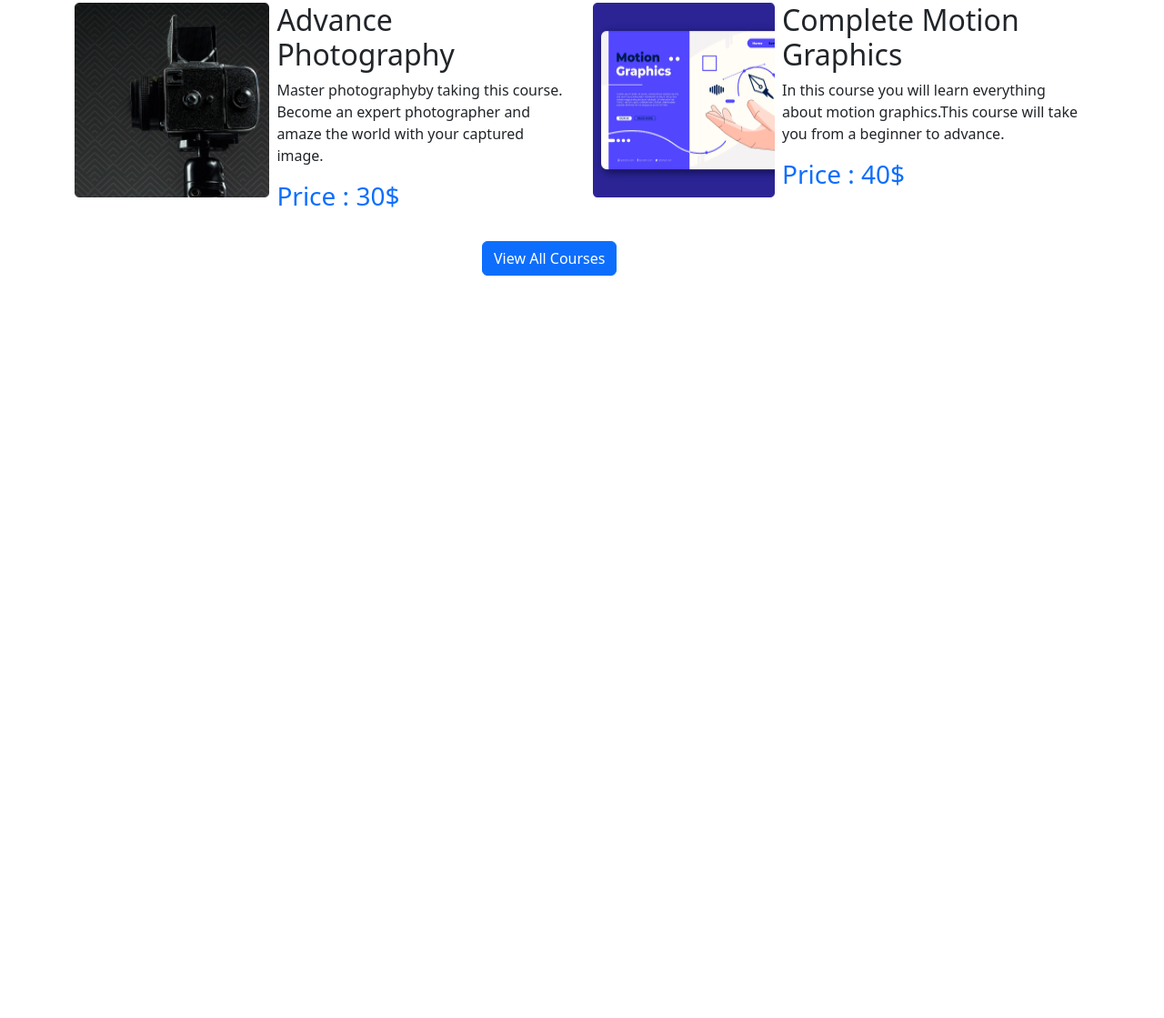
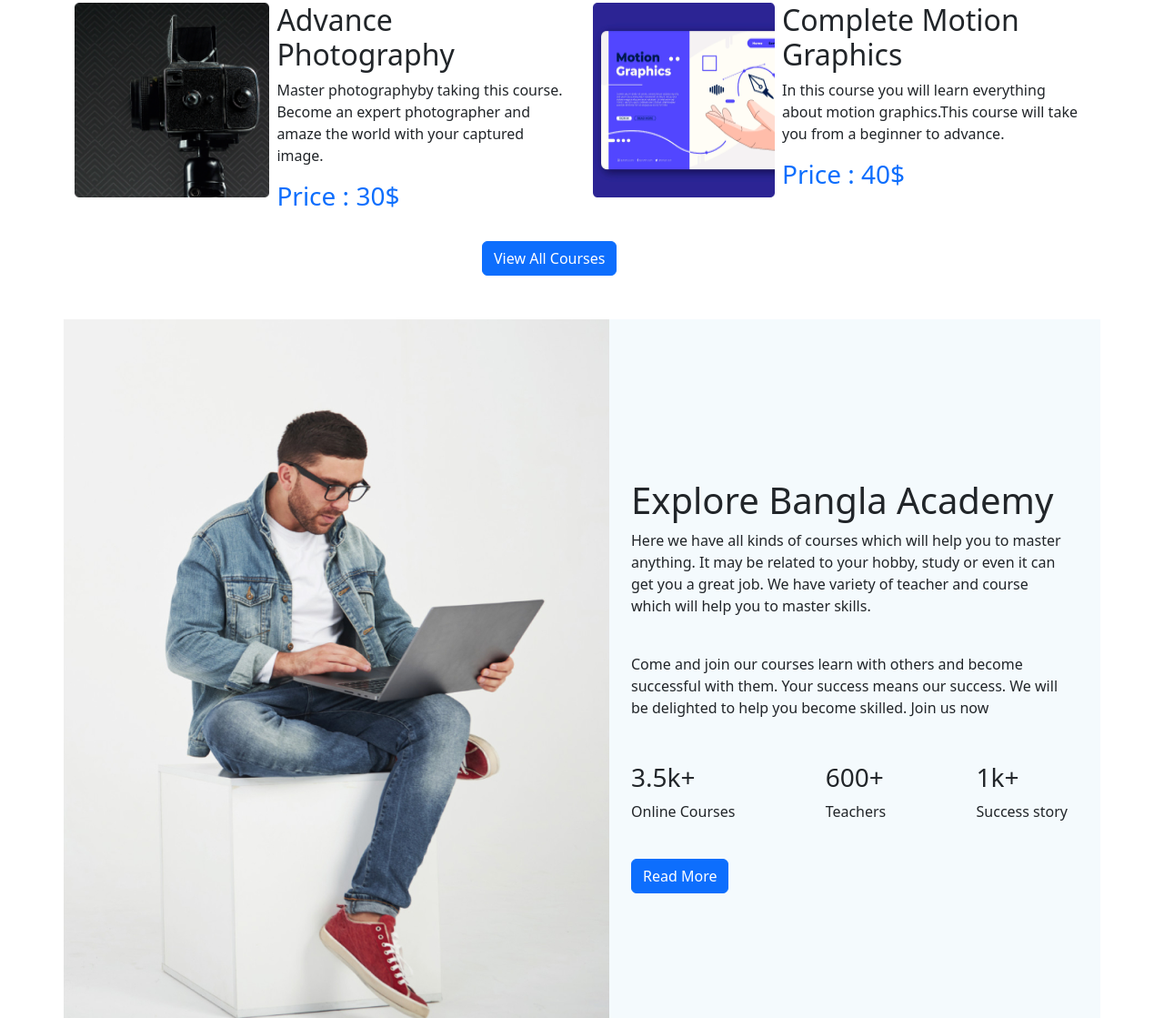
Before and after one commit to AmanatUMahmud/Bangla-Acamdey, a plain HTML site: page index.html in a window 1280 px wide. Shown: the part 1442-2561 px from the top of the page at 91% size. Before the commit the page ends 1793 px from the top, so only its background shows below. Drawn offline with nearby package versions, Linux system fonts and the light colour scheme.

Commit message:
explore bangla academy section done

```diff
--- a/index.html
+++ b/index.html
@@ -61,8 +61,11 @@
                         <div class="carousel-caption d-block">
                             <h1><span>Get Started</span>
                                 <br>
-                                <span>in digital learning</span></h1>
-                            <p class="w-50 text-center mx-auto">We provide best online courses in bangladesh. Our courses are designed to help those who have 0 skills. Our goal is to make everyone skilled</p>
+                                <span>in digital learning</span>
+                            </h1>
+                            <p class="w-50 text-center mx-auto">We provide best online courses in bangladesh. Our
+                                courses are designed to help those who have 0 skills. Our goal is to make everyone
+                                skilled</p>
                             <button class="btn btn-primary ">Get Started</button>
                         </div>
                     </div>
@@ -71,8 +74,11 @@
                         <div class="carousel-caption d-block">
                             <h1><span>We provide</span>
                                 <br>
-                                <span>Best Courses</span></h1>
-                            <p class="w-50 text-center mx-auto">We provide best online courses in bangladesh. Our courses are designed to help those who have 0 skills. Our goal is to make everyone skilled</p>
+                                <span>Best Courses</span>
+                            </h1>
+                            <p class="w-50 text-center mx-auto">We provide best online courses in bangladesh. Our
+                                courses are designed to help those who have 0 skills. Our goal is to make everyone
+                                skilled</p>
                             <button class="btn btn-primary ">Get Started</button>
                         </div>
                     </div>
@@ -81,8 +87,11 @@
                         <div class="carousel-caption d-block">
                             <h1><span>Join Now</span>
                                 <br>
-                                <span>And become successful</span></h1>
-                            <p class="w-50 text-center mx-auto">We provide best online courses in bangladesh. Our courses are designed to help those who have 0 skills. Our goal is to make everyone skilled</p>
+                                <span>And become successful</span>
+                            </h1>
+                            <p class="w-50 text-center mx-auto">We provide best online courses in bangladesh. Our
+                                courses are designed to help those who have 0 skills. Our goal is to make everyone
+                                skilled</p>
                             <button class="btn btn-primary ">Get Started</button>
                         </div>
                     </div>
@@ -109,7 +118,9 @@
         <section class="container">
             <div class="w-50 mx-auto mb-5">
                 <h1 class="text-center">Disscover our popular courses</h1>
-                <p class="text-center">It is a long established fact that a reader will be distracted by the readable content of a page when looking at its layout.We provide the best courses in bangladesh. Our courses are specially designed so that everyone can learn easily.</p>
+                <p class="text-center">It is a long established fact that a reader will be distracted by the readable
+                    content of a page when looking at its layout.We provide the best courses in bangladesh. Our courses
+                    are specially designed so that everyone can learn easily.</p>
             </div>
             <div>
                 <div class="row g-4">
@@ -117,7 +128,8 @@
                         <img src="images/course/course-1.png" class="img-fluid w-100" alt="">
                         <div class="ms-2">
                             <h2>Fundamentals Of UI/UX Design</h2>
-                            <p>Learn the basic things of UI/UX design.In this course we will use Figma. We will give you clear idea of UX/UI design.</p>
+                            <p>Learn the basic things of UI/UX design.In this course we will use Figma. We will give you
+                                clear idea of UX/UI design.</p>
                             <h3 class="text-primary">Price : 20$</h3>
                         </div>
                     </div>
@@ -125,7 +137,8 @@
                         <img src="images/course/course-2.png" class="img-fluid w-100" alt="">
                         <div class="ms-2">
                             <h2>Fundamentals Of Coding</h2>
-                            <p>Learn the basic things of coding.In this course we will teach you what is coding. Why we code. How it has revolutionized our world.</p>
+                            <p>Learn the basic things of coding.In this course we will teach you what is coding. Why we
+                                code. How it has revolutionized our world.</p>
                             <h3 class="text-primary">Price : 18$</h3>
                         </div>
                     </div>
@@ -133,7 +146,8 @@
                         <img src="images/course/course-3.png" class="img-fluid w-100" alt="">
                         <div class="ms-2">
                             <h2>Fundamentals Of Coding 2</h2>
-                            <p>This is the sequel course of our course "Fundamentals Of Coding". In this course we will know advanced things about coding.</p>
+                            <p>This is the sequel course of our course "Fundamentals Of Coding". In this course we will
+                                know advanced things about coding.</p>
                             <h3 class="text-primary">Price : 15$</h3>
                         </div>
                     </div>
@@ -141,7 +155,8 @@
                         <img src="images/course/course-4.png" class="img-fluid" alt="">
                         <div class="ms-2">
                             <h2>Basics of Social Media</h2>
-                            <p>Learn the basics  of Social media. How they came to be. How they have changed our whole world.</p>
+                            <p>Learn the basics of Social media. How they came to be. How they have changed our whole
+                                world.</p>
                             <h3 class="text-primary">Price : 10$</h3>
                         </div>
                     </div>
@@ -149,7 +164,8 @@
                         <img src="images/course/course-5.png" class="img-fluid" alt="">
                         <div class="ms-2">
                             <h2>Advance Photography</h2>
-                            <p>Master photographyby taking this course. Become an expert photographer and amaze the world with your captured image.</p>
+                            <p>Master photographyby taking this course. Become an expert photographer and amaze the
+                                world with your captured image.</p>
                             <h3 class="text-primary">Price : 30$</h3>
                         </div>
                     </div>
@@ -157,7 +173,8 @@
                         <img src="images/course/course-6.png" class="img-fluid" alt="">
                         <div class="ms-2">
                             <h2>Complete Motion Graphics</h2>
-                            <p>In this course you will learn everything about motion graphics.This course will take you from a beginner to advance.</p>
+                            <p>In this course you will learn everything about motion graphics.This course will take you
+                                from a beginner to advance.</p>
                             <h3 class="text-primary">Price : 40$</h3>
                         </div>
                     </div>
@@ -166,6 +183,38 @@
             <button class="btn btn-primary my-5 btn-margin">View All Courses</button>
         </section>
         <!-- popular coursees code ends here -->
+
+        <!-- explore the learning code strats here-->
+        <section class=" container-lg d-block d-md-flex bg-explore align-items-center ps-0 mb-5">
+            <img src="images/working.png" alt="" class="img-fluid">
+            <div class="m-4">
+                <h1>Explore Bangla Academy</h1>
+                <p>Here we have all kinds of courses which will help you to master anything. It may be related to your
+                    hobby, study or even it can get you a great job. We have variety of teacher and course which will
+                    help you to master skills.</p>
+                <br>
+                <p>Come and join our courses learn with others and become successful with them. Your success means our
+                    success. We will be delighted to help you become skilled.
+                    Join us now
+                </p>
+                <div class="d-flex justify-content-between mt-5">
+                    <div>
+                        <h3>3.5k+</h3>
+                        <p>Online Courses</p>
+                    </div>
+                    <div>
+                        <h3>600+</h3>
+                        <p>Teachers</p>
+                    </div>
+                    <div>
+                        <h3>1k+</h3>
+                        <p>Success story</p>
+                    </div>
+                </div>
+                <button class="btn btn-primary mt-4">Read More</button>
+            </div>
+        </section>
+        <!-- explore the learning code ends here-->
     </main>
     <!-- Main code ends here -->
 
--- a/style.css
+++ b/style.css
@@ -12,3 +12,6 @@
 .btn-margin{
     margin-left: 35vw;
 }
+.bg-explore{
+    background-color: #F4FAFD;
+}
```
